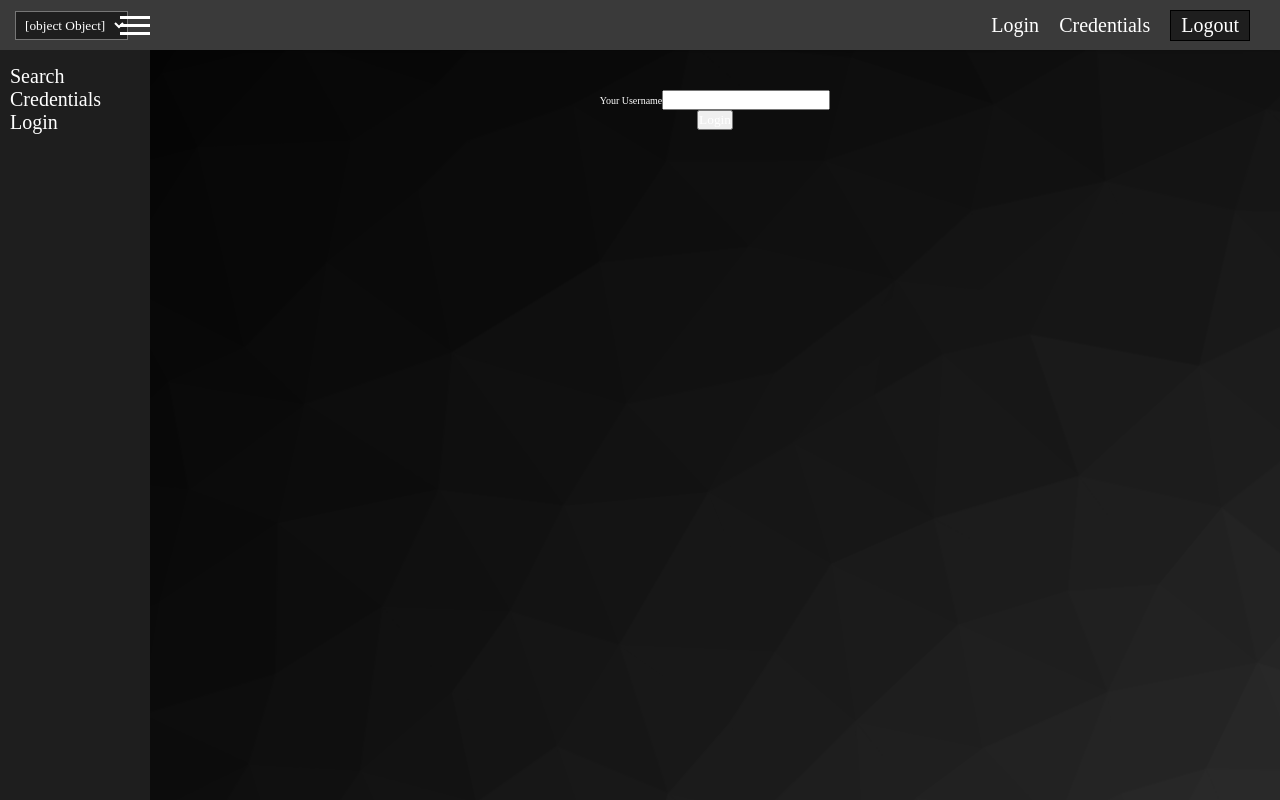
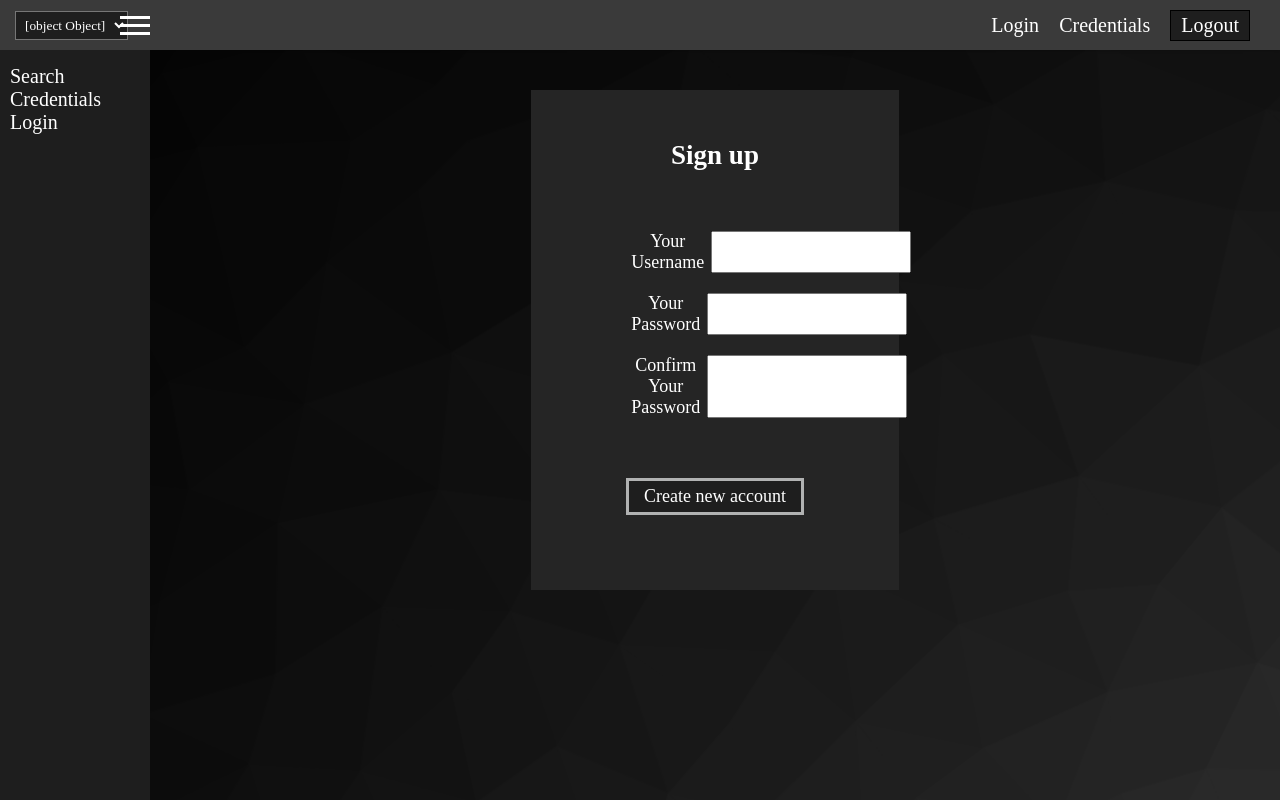
Before and after one commit to KTZgraph/sarenka-osint, a Next.js app: page /auth in a window 1280 px wide. Built offline with nearby package versions, Linux system fonts and the light colour scheme.

Commit message:
formularz rejestracji

```diff
--- a/components/auth/auth-form.js
+++ b/components/auth/auth-form.js
@@ -6,17 +6,36 @@ function AuthForm() {
   const [isLogin, setIsLogin] = useState(false);
   const usernameInputRef = useRef();
   const passwordInputRef = useRef();
+  const passwordConfirmationInputRef = useRef();
 
   return (
-    <section className={classes.section}>
-      <form className={classes.form}>
-        <div className={classes.auth}>
+    <section className={classes.auth}>
+      <h1>Sign up</h1>
+      <form>
+        <div className={classes.control}>
           <label htmlFor="username">Your Username</label>
           <input type="text" id="username" required ref={usernameInputRef} />
         </div>
-
-        <div className={classes.action}>
-          <button>Login</button>
+        <div className={classes.control}>
+          <label htmlFor="password">Your Password</label>
+          <input
+            type="password"
+            id="password"
+            required
+            ref={passwordInputRef}
+          />
+        </div>
+        <div className={classes.control}>
+          <label htmlFor="passwordConfirmation">Confirm Your Password</label>
+          <input
+            type="password"
+            id="passwordConfirmation"
+            required
+            ref={passwordConfirmationInputRef}
+          />
+        </div>
+        <div className={classes.actions}>
+          <button>Create new account</button>
         </div>
       </form>
     </section>
--- a/components/auth/auth-form.module.css
+++ b/components/auth/auth-form.module.css
@@ -0,0 +1,47 @@
+.auth{
+    display: flex;
+    flex-flow: column;
+    font-size: 1.8rem;
+    justify-content: flex-start;
+    background-color: var(--color-grey-9);
+    width: 35%;
+    height: 50rem;
+}
+
+.auth h1{
+    padding: 5rem;
+}
+
+.control {
+    padding: 1rem;
+    display: flex;
+    /* flex-basis: 0;
+    flex-grow: 1; */
+    padding-left: 10rem;
+}
+
+
+.control input{
+    width: 20rem;
+    padding: 0.2rem 0.5rem;
+    margin-left: 0.7rem;
+    color: black;
+    font-size: 1.6rem;
+}
+
+.actions{
+    display: flex;
+    justify-content: center;
+}
+
+.actions button{
+    border: 3px solid var(--color-grey-2);
+    background-color: var(--color-grey-10);
+    padding: 0.5rem 1.5rem;
+    margin: 5rem 2.5rem;
+    font-size: 1.8rem;
+}
+
+.actions button:hover{
+    background-color: var(--color-grey-7);
+}
```
